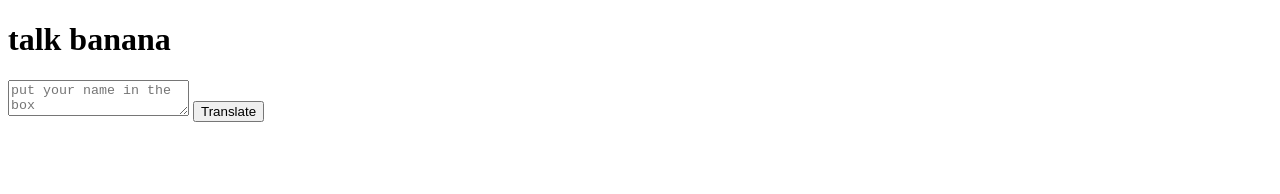
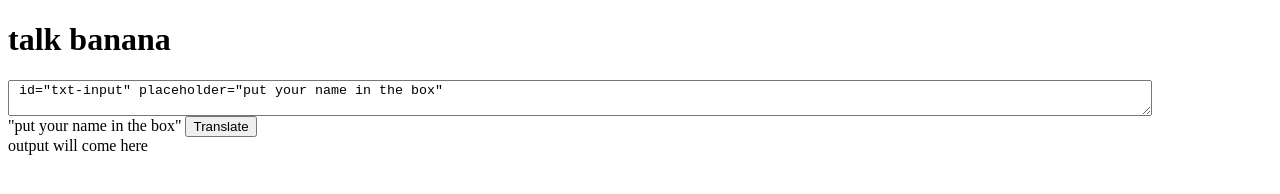
Before and after one commit to babbu47/banana-speak, a plain HTML site: page index.html in a window 1280 px wide. Drawn offline with Linux system fonts and the light colour scheme.

Commit message:
update  text

```diff
--- a/app.js
+++ b/app.js
@@ -1,5 +1,6 @@
 var btnt= document.querySelector("#btn-translate")
-
+var inputxt=document.querySelector("txt-input")
 btnt.addEventListener("click",function clickhandle(){
     console.log("clicked!")
+    console.log("input".inputtxt.value)
 })
--- a/index.html
+++ b/index.html
@@ -5,11 +5,27 @@
     <meta http-equiv="X-UA-Compatible" content="IE=edge">
     <meta name="viewport" content="width=device-width, initial-scale=1.0">
     <title>banana speak</title>
+<style>
+    textarea{
+        width:90%;
+        display:block;
+    }
+</style>
+<link href="h.css" rel="stylesheet">
+
 </head>
 <body>
     <h1>talk banana</h1>
-    <textarea id="txt-input" placeholder="put your name in the box"></textarea>
+    <textarea> id="txt-input" placeholder="put your name in the box"</textarea>
+    <placeholdder>"put your name in the box"</placeholdder>
     <button id="btn-translate">Translate</button>
+
+
+<div>output will come here</div>
+<div id="output"></div>
+
+
     <script src="app.js" type="text/javascript"></script>
 </body>
+
 </html>
```
